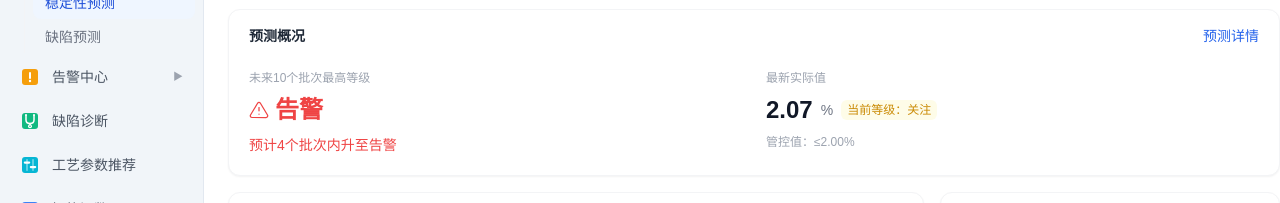
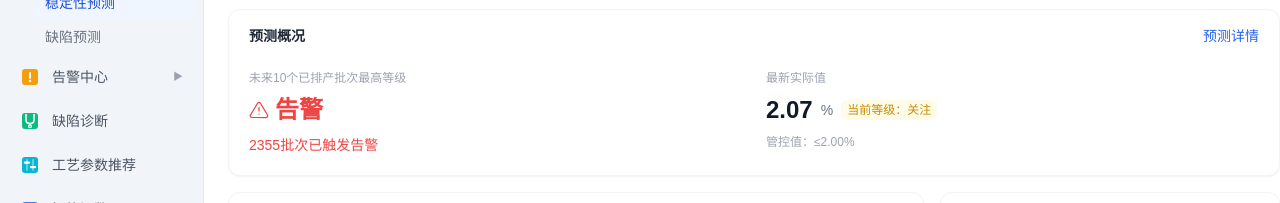
Before and after one commit to Sutattee/Data-Analysis-Platform, a Next.js app: page /quality/forecast/stability in a window 1280 px wide. Shown: the part 211-414 px from the top of the page. Built offline with nearby package versions, Linux system fonts and the light colour scheme; sample sign-in values are in the browser's storage.

Commit message:
feat(forecast): rework stability level-change wording and batch x-axis

```diff
--- a/src/components/quality-stability-forecast/MetricTrendChart.tsx
+++ b/src/components/quality-stability-forecast/MetricTrendChart.tsx
@@ -2,7 +2,7 @@
 
 // 指标预测趋势图：历史实测实线 + 预测虚线 + 管控值线（橙色虚线，双侧型两条 + 区间底色）+ 等级升级标记
 // 管控值 = 等级规则最轻级边界（仅一条橙线标注数值，不逐等级画线）；首达预测最高等级的点重点标注
-// 纵轴为指标实际数值及单位；横轴按统计周期展示批号 / 月份 / 班次
+// 纵轴为指标实际数值及单位；横轴展示批号 / 月份（班周期指标同为批次刻度，班次信息在悬浮提示）
 import {
   CartesianGrid,
   Line,
@@ -163,16 +163,13 @@ export function MetricTrendChart({
       <ResponsiveContainer width="100%" height="100%">
         <LineChart data={data} margin={{ top: 24, right: 16, left: -8, bottom: 0 }}>
           <CartesianGrid strokeDasharray="3 3" stroke="#f0f0f0" />
-          {/* 班周期刻度「10-6 白班」较长：斜排避免重叠；批 / 月周期保持水平 */}
           <XAxis
             dataKey="label"
             tick={{ fontSize: 10 }}
             stroke="#9ca3af"
             interval={0}
             minTickGap={20}
-            angle={metric.cycle === "班" ? -30 : 0}
-            textAnchor={metric.cycle === "班" ? "end" : "middle"}
-            height={metric.cycle === "班" ? 44 : 30}
+            height={30}
           />
           <YAxis
             domain={[vMin - span * 0.15, vMax + span * 0.15]}
@@ -385,7 +382,7 @@ export function MetricTrendChart({
         )}
         <span className="flex items-center gap-1">
           <span className="inline-block h-2 w-2 rounded-full border-2 border-blue-700 bg-white" />
-          基准{metric.cycle === "月" ? "月份" : metric.cycle === "批" ? "批次" : "班次"}
+          基准{metric.cycle === "月" ? "月份" : "批次"}
         </span>
         {hasUpgrades && (
           <span className="flex items-center gap-1">
--- a/src/lib/mock-data/quality-stability-forecast.ts
+++ b/src/lib/mock-data/quality-stability-forecast.ts
@@ -203,18 +203,19 @@ function windowSizeOf(cycle: Cycle): number {
   return cycle === "月" ? 3 : 10;
 }
 
+// 窗口文案：批 / 班周期以已排产批次为窗口单位（班周期横轴同为批次刻度）；月周期为自然月
 export function windowTextOf(cycle: Cycle): string {
   const n = windowSizeOf(cycle);
-  return cycle === "批" ? `未来${n}个批次` : cycle === "月" ? `未来${n}个月` : `未来${n}个班次`;
+  return cycle === "月" ? `未来${n}个月` : `未来${n}个已排产批次`;
 }
 
 // ============ 预测结果 ============
 
 export interface TrendPoint {
-  label: string; // 横轴刻度：批号 / 月份 / 班次
+  label: string; // 横轴刻度：批号 / 月份（批 / 班周期均为批次刻度，月周期为月份）
   value: number; // 指标值
-  batch?: string; // 批号（批周期 = 横轴同源；班 / 月周期无 → Tooltip 不展示）
-  shift?: string; // 班次（批周期 = 该批次生产班次「10-13 白班」；班周期 = 横轴班次）
+  batch?: string; // 批号（批 / 班周期 = 横轴同源；月周期无 → Tooltip 不展示）
+  shift?: string; // 班次（批 / 班周期 = 该批次生产班次「10-6 白班」；月周期无）
   shiftGroup?: string; // 班组（甲 / 乙 / 丙班，按机台偏移轮换；综合曲线剔除）
   brand?: string; // 牌号（按机台偏移轮换；综合曲线剔除）
 }
@@ -341,38 +342,19 @@ const SEEDS: ForecastSeed[] = [
     values: [6840, 4.58], phis: [0.04, 0.02] },
 ];
 
-// ---- 横轴刻度（批号 / 月份 / 班次）----
+// ---- 横轴刻度（批号 / 月份）----
 
 const roundTo = (n: number, d: number) => Math.round(n * 10 ** d) / 10 ** d;
 
-// 班次序列：10-6 白班 起，白班 / 夜班交替、每日两班（纯字符串推进，16 个 = 历史 6 + 基准 1 + 未来 10 去 1）
-function shiftLabels(): string[] {
-  const shifts = ["白班", "夜班"];
-  const out: string[] = [];
-  let day = 6;
-  let idx = 0;
-  for (let k = 0; k < 16; k += 1) {
-    out.push(`10-${day} ${shifts[idx]}`);
-    idx += 1;
-    if (idx > 1) {
-      idx = 0;
-      day += 1;
-    }
-  }
-  return out;
-}
-
+// 批 / 班周期统一批次刻度（班周期横轴不再用班次，班次信息保留在点位上下文）；
+// 月周期为自然月（基准 10 月，跨年顺延 1 月）
 function labelsOf(cycle: Cycle): { hist: string[]; future: string[] } {
-  if (cycle === "批") {
-    const hist = [2346, 2347, 2348, 2349, 2350, 2351].map(String);
-    const future = [2351, 2352, 2353, 2354, 2355, 2356, 2357, 2358, 2359, 2360, 2361].map(String);
-    return { hist, future };
-  }
   if (cycle === "月") {
     return { hist: ["5月", "6月", "7月", "8月", "9月", "10月"], future: ["10月", "11月", "12月", "1月"] };
   }
-  const all = shiftLabels();
-  return { hist: all.slice(0, 6), future: all.slice(5) }; // 末点 10/8乙 = 基准 = future 首点
+  const hist = [2346, 2347, 2348, 2349, 2350, 2351].map(String);
+  const future = [2351, 2352, 2353, 2354, 2355, 2356, 2357, 2358, 2359, 2360, 2361].map(String);
+  return { hist, future };
 }
 
 // ---- 序列生成（确定性平滑插值；base = 历史末点 = 预测首点，保证三方同口径）----
@@ -384,7 +366,7 @@ function hashOf(s: string): number {
   return h;
 }
 
-// 点位生产上下文（确定性）：批周期带批号 + 生产班次；班周期带班次（= 横轴）；月周期无；
+// 点位生产上下文（确定性）：批 / 班周期带批号（= 横轴刻度）+ 生产班次 + 班组 / 牌号；月周期无；
 // g = 全局点位序号（历史 0..5，预测首点与历史末点重合），h = 机台偏移
 function pointMeta(
   cycle: Cycle,
@@ -393,13 +375,6 @@ function pointMeta(
   h: number
 ): Pick<TrendPoint, "batch" | "shift" | "shiftGroup" | "brand"> {
   if (cycle === "月") return {};
-  if (cycle === "班") {
-    return {
-      shift: label,
-      shiftGroup: SHIFT_OPTIONS[(g + h) % SHIFT_OPTIONS.length],
-      brand: BRAND_OPTIONS[(g + h) % BRAND_OPTIONS.length],
-    };
-  }
   return {
     batch: label,
     shift: `10-${6 + Math.floor(g / 2)} ${g % 2 === 0 ? "白班" : "夜班"}`,
@@ -485,8 +460,9 @@ export function maxFutureLevelOf(f: StabilityForecast): AlertLevel | null {
 export type LevelChangeKind = "upgrade" | "hold" | "degrade" | "normal" | "unconfigured" | "unavailable";
 
 // 等级变化预测（按当前实测等级与窗口内预测最高等级判定）：
-// 升级 → 预计N个批次内/下一班次/未来N个月内升至X；同级维持 → 预计持续{等级}；
-// 降级 → 预计逐步降级；当前正常且窗口内均正常 → 窗口内正常；
+// 升级 → 首达预测最高等级点的「{批号}批次已触发{等级}」（月周期「26年12月已触发{等级}」）；
+// 同级维持 → 预计持续{等级}；降级（窗口内仍有等级，如 告警→关注）→ 同「已触发」口径；
+// 当前已越级且窗口内全部恢复正常 → 预计逐步降级；当前正常且窗口内均正常 → 窗口内正常；
 // 未配置规则 / 数据不足·预测失败 → 未配置等级规则 / 暂无法预测等级
 export function levelChangeOf(f: StabilityForecast): { kind: LevelChangeKind; text: string; step?: number; toLevel?: AlertLevel } {
   const metric = metricOf(f.code)!;
@@ -495,21 +471,32 @@ export function levelChangeOf(f: StabilityForecast): { kind: LevelChangeKind; te
   if (!rule) return { kind: "unconfigured", text: "未配置等级规则" };
   const cur = currentLevelOf(f);
   const max = maxFutureLevelOf(f);
+  // 窗口首达某等级点的触发表述：批 / 班周期用横轴批号（如 2355批次已触发告警）；
+  // 月周期按基准 2026-10 顺延自然月并跨年（如 26年12月已触发关注 / 27年1月已触发告警）
+  const hitTextOf = (lv: AlertLevel, step: number): string => {
+    if (metric.cycle === "月") {
+      const m = 10 + step;
+      const y = 26 + Math.floor((m - 1) / 12);
+      return `${y}年${((m - 1) % 12) + 1}月已触发${lv}`;
+    }
+    return `${f.future[step]?.label ?? ""}批次已触发${lv}`;
+  };
+  const stepOfMax = () =>
+    f.future.slice(1).findIndex((p) => severityOf(levelOfValue(p.value, rule)) === severityOf(max)) + 1; // 1 起：距基准的步数
   if (max !== null && severityOf(max) > severityOf(cur)) {
-    const step = f.future.slice(1).findIndex((p) => severityOf(levelOfValue(p.value, rule)) === severityOf(max)) + 1; // 1 起：距基准的步数
-    const text =
-      metric.cycle === "月"
-        ? `预计未来${step}个月内升至${max}`
-        : step === 1
-          ? `预计下一${metric.cycle === "批" ? "批次" : "班次"}升至${max}`
-          : `预计${step}${metric.cycle === "批" ? "个批次" : "个班次"}内升至${max}`;
-    return { kind: "upgrade", text, step, toLevel: max };
+    const step = stepOfMax();
+    return { kind: "upgrade", text: hitTextOf(max, step), step, toLevel: max };
   }
   if (cur !== null) {
-    // 当前已越级：未来最高等级未更高（同级或更低）；同级 = 预计持续告警，更低（含恢复正常）= 预计逐步降级
-    return max !== null && severityOf(max) === severityOf(cur)
-      ? { kind: "hold", text: `预计持续${cur}` }
-      : { kind: "degrade", text: "预计逐步降级" };
+    // 当前已越级：同级 = 预计持续{等级}；降至更低等级 = 该等级首达点「已触发」口径；全部恢复正常 = 预计逐步降级
+    if (max !== null && severityOf(max) === severityOf(cur)) {
+      return { kind: "hold", text: `预计持续${cur}` };
+    }
+    if (max !== null) {
+      const step = stepOfMax();
+      return { kind: "degrade", text: hitTextOf(max, step), step, toLevel: max };
+    }
+    return { kind: "degrade", text: "预计逐步降级" };
   }
   return { kind: "normal", text: "窗口内正常" };
 }
@@ -734,14 +721,14 @@ export function aiInterpretation(f: StabilityForecast, code: string, machine: st
   const confText = f.confidence !== null ? `，模型置信度${Math.round(f.confidence * 100)}%` : "";
   const change = levelChangeOf(f);
 
-  // 段1 预测概况：区分当前实测等级与预测最高等级（升级表述「预计……升至X」）
+  // 段1 预测概况：区分当前实测等级与预测最高等级（升级/降级表述「{批号}批次已触发X」）
   let overview: string;
   if (change.kind === "unconfigured") {
     overview = `${machine}${metric.name}未配置等级规则，暂无等级判断（最新实测${f.base}${metric.unit}${confText}）。`;
   } else {
     const status = statusOf(f);
     const curText = status === "—" ? "暂无法判定" : status;
-    // 升级/持续/降级直接引用等级变化预测短句（如 预计3个批次内升至告警 / 预计持续告警 / 预计逐步降级）
+    // 升级/持续/降级直接引用等级变化预测短句（如 2355批次已触发告警 / 预计持续告警 / 预计逐步降级）
     const changeText =
       change.kind === "upgrade" || change.kind === "hold" || change.kind === "degrade"
         ? change.text
```
